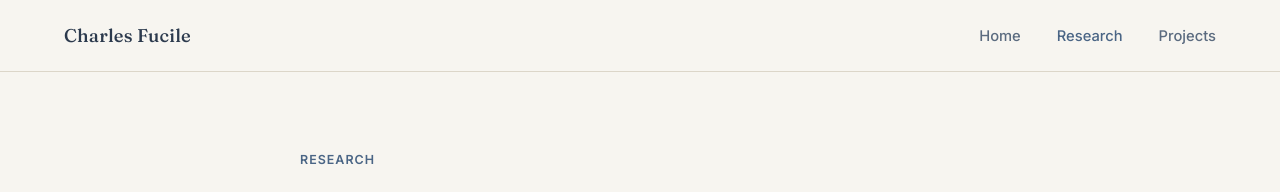
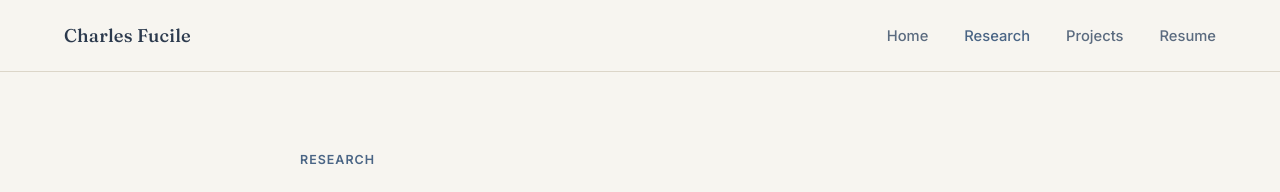
Before and after one commit to cfucile3/Portfolio, a Jekyll site: the page built from research.html, in a window 1280 px wide. Shown: the top 192 px of the page. Built offline with Jekyll 4.4.1, drawn with Linux system fonts in a browser that asks for light colours.

Commit message:
Update default.html

```diff
--- a/_layouts/default.html
+++ b/_layouts/default.html
@@ -342,6 +342,7 @@
       <li><a href="{{ '/' | relative_url }}"{% if page.url == '/' %} class="active"{% endif %}>Home</a></li>
       <li><a href="{{ '/research/' | relative_url }}"{% if page.url contains 'research' %} class="active"{% endif %}>Research</a></li>
       <li><a href="{{ '/projects/' | relative_url }}"{% if page.url contains 'projects' %} class="active"{% endif %}>Projects</a></li>
+      <li><a href="{{ '/resume/' | relative_url }}"{% if page.url contains 'resume' %} class="active"{% endif %}>Resume</a></li>
     </ul>
   </nav>
 
```
